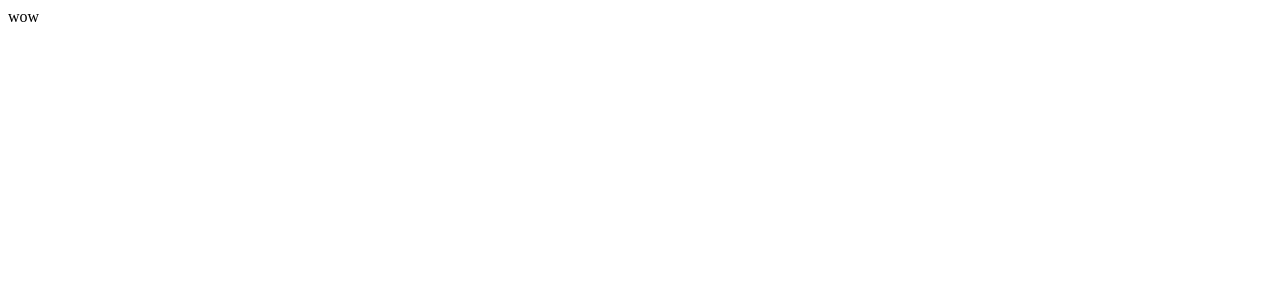
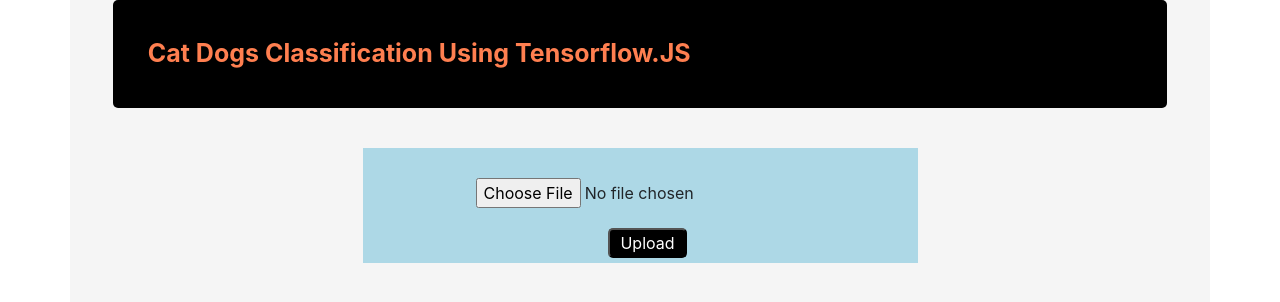
Before and after one commit to ahmedheakl/Cat-Dog-Classifier-TensorFlow-Js, a plain HTML site: page index.html in a window 1280 px wide. Drawn offline with nearby package versions, Linux system fonts and the light colour scheme.

Commit message:
main website created

```diff
--- /dev/null
+++ b/index.css
@@ -0,0 +1,43 @@
+.header {
+  padding: 35px;
+  background-color: black;
+  color: coral;
+  font-size: 25px;
+  font-weight: bolder;
+  width: 95%;
+  border-radius: 5px;
+}
+
+.container {
+  display: flex;
+  height: 800px;
+  flex: 1;
+  flex-direction: column;
+  background-color: whitesmoke;
+  align-items: center;
+}
+
+.input-div {
+  display: flex;
+  flex-direction: column;
+  padding: 5px;
+  background-color: lightblue;
+  justify-content: center;
+  align-items: center;
+  width: 50%;
+  padding-left: 20px;
+  padding-top: 30px;
+}
+
+.input-div > button {
+  margin-top: 20px;
+  border-radius: 5px;
+  background-color: black;
+  padding-left: 10px;
+  padding-right: 10px;
+  color: white;
+}
+
+.image-section {
+  padding: 20px;
+}
--- a/index.html
+++ b/index.html
@@ -1,12 +1,31 @@
 <!DOCTYPE html>
 <html>
     <head>
-    <title>Dog Cat Classifier</title>
+        <meta charset="utf-8">
+        <title>Dog Cat Classifier</title>
+        <link rel="stylesheet" href="https://stackpath.bootstrapcdn.com/bootstrap/4.3.1/css/bootstrap.min.css" integrity="sha384-ggOyR0iXCbMQv3Xipma34MD+dH/1fQ784/j6cY/iJTQUOhcWr7x9JvoRxT2MZw1T" crossorigin="anonymous">
+        <link rel="stylesheet" href="./index.css" type='text/css'>
+        <script src='index.js' type="text/javascript"></script>
+
+
     </head>
     <body>
-        <div className='container'>
-            wow
+        <div class="container">
+            <div class='header'>
+                <span>Cat Dogs Classification Using Tensorflow.JS</span>
+            </div>
+
+            <div class='image-section'>
+                <img class='image-view' style='width: 350px; height: 300px; border-radius: 5px;' src='' >
+            </div>
+
+            <form class='input-div'>
+                <input class='input-field' type='file' name='file'>
+                <button type='submit' class='upload'>Upload</button>
+            </div>
         </div>
+
+
     </body>
 
 </html>
--- /dev/null
+++ b/index.js
@@ -0,0 +1,20 @@
+const run = () => {
+  const img = document.querySelector(".image-view");
+  const input = document.querySelector(".input-field");
+  const form = document.querySelector("form");
+  img.style.display = "none";
+  form.addEventListener("submit", (w) => {
+    w.preventDefault();
+    img.style.display = "block";
+    let reader = new FileReader();
+    reader.onload = (e) => {
+      img.src = e.target.result;
+    };
+    reader.readAsDataURL(input.files[0]);
+    form.style.display = "none";
+  });
+};
+
+window.addEventListener("DOMContentLoaded", () => {
+  run();
+});
```
